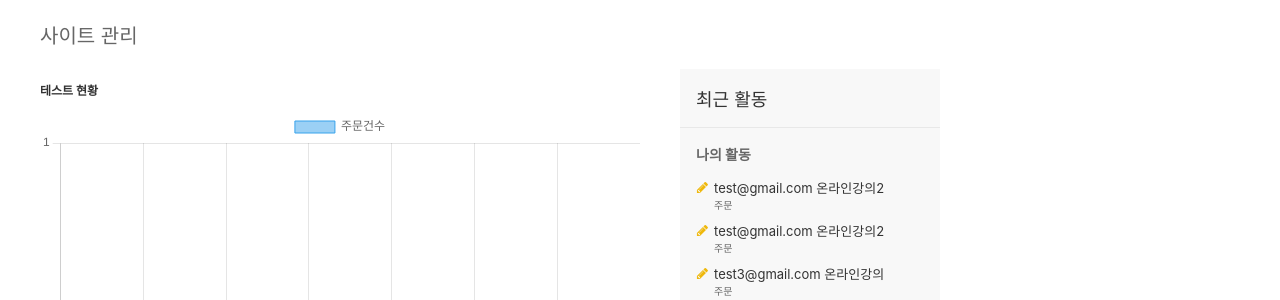
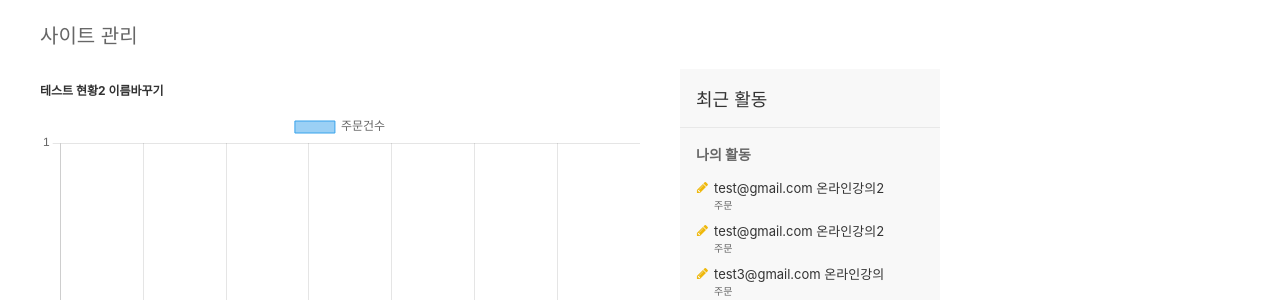
Before and after one commit to mgsssss/lifangdjango, a Django app: page /admin/ in a window 1280 px wide. Shown: the part 55-355 px from the top of the page. Run offline with Django 4.2, Linux system fonts and the light colour scheme; a user stored in the database is signed in; data comes from the database, SQL or seed files in the repository; data that the repository does not hold is empty; some libraries are stand-ins or nearby versions.

Commit message:
이름 테스트

```diff
--- a/templates/admin/index.html
+++ b/templates/admin/index.html
@@ -29,7 +29,7 @@
 
 {% block content %}
 <div id="content-main" class="p-4">
-  <h4>테스트 현황 </h4>
+  <h4>테스트 현황2 이름바꾸기 </h4>
 
   <canvas id="orderChart"></canvas>
   <h5>달러 환율 : {{ exchange }}</h5>
```
